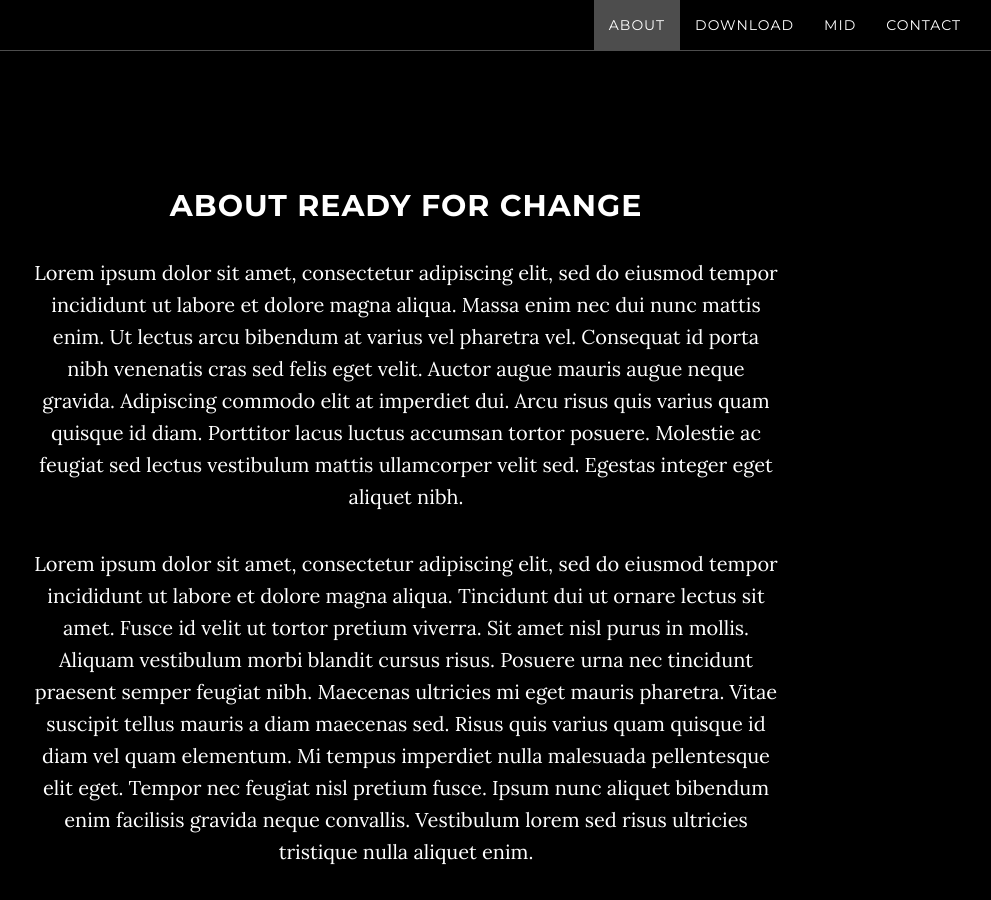
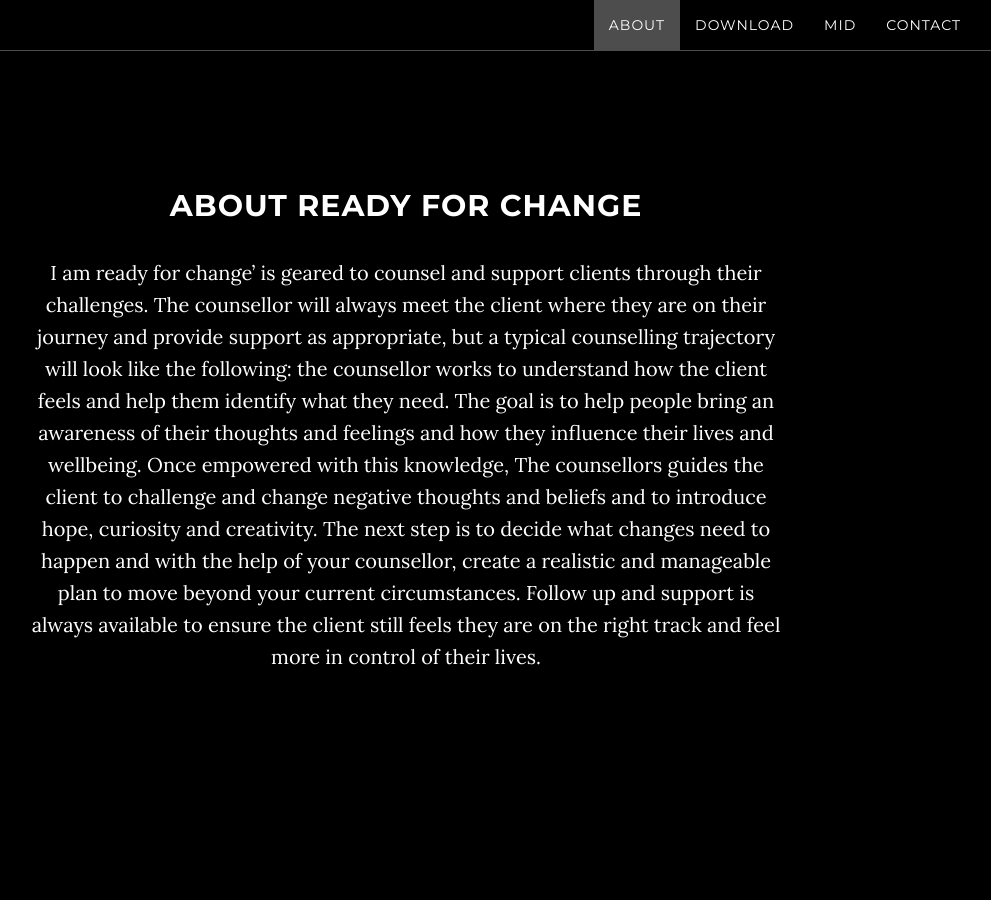
Before and after one commit to iamreadyforchange/iamreadyforchange.github.io, a Jekyll site: the page built from index.html, in a window 1280 px wide and 900 px high, scrolled down 911 px. Shown: the whole window, without its empty margins (234-1225 px from the left). Built offline with Jekyll 4.4.1, drawn with Linux system fonts in a browser that asks for light colours.

```diff
--- a/_includes/about.html
+++ b/_includes/about.html
@@ -3,8 +3,8 @@
         <div class="row">
             <div class="col-lg-8 col-lg-offset-2">
                 <h2>About Ready for Change</h2>
-                <p>Lorem ipsum dolor sit amet, consectetur adipiscing elit, sed do eiusmod tempor incididunt ut labore et dolore magna aliqua. Massa enim nec dui nunc mattis enim. Ut lectus arcu bibendum at varius vel pharetra vel. Consequat id porta nibh venenatis cras sed felis eget velit. Auctor augue mauris augue neque gravida. Adipiscing commodo elit at imperdiet dui. Arcu risus quis varius quam quisque id diam. Porttitor lacus luctus accumsan tortor posuere. Molestie ac feugiat sed lectus vestibulum mattis ullamcorper velit sed. Egestas integer eget aliquet nibh.</p>
-                <p>Lorem ipsum dolor sit amet, consectetur adipiscing elit, sed do eiusmod tempor incididunt ut labore et dolore magna aliqua. Tincidunt dui ut ornare lectus sit amet. Fusce id velit ut tortor pretium viverra. Sit amet nisl purus in mollis. Aliquam vestibulum morbi blandit cursus risus. Posuere urna nec tincidunt praesent semper feugiat nibh. Maecenas ultricies mi eget mauris pharetra. Vitae suscipit tellus mauris a diam maecenas sed. Risus quis varius quam quisque id diam vel quam elementum. Mi tempus imperdiet nulla malesuada pellentesque elit eget. Tempor nec feugiat nisl pretium fusce. Ipsum nunc aliquet bibendum enim facilisis gravida neque convallis. Vestibulum lorem sed risus ultricies tristique nulla aliquet enim.</p>
+                <p>I am ready for change’ is geared to counsel and support clients through their challenges. The counsellor will always meet the client where they are on their journey and provide support as appropriate, but a typical counselling trajectory will look like the following: the counsellor works to understand how the client feels and help them identify what they need. The goal is to help people bring an awareness of their thoughts and feelings and how they influence their lives and wellbeing. Once empowered with this knowledge, The counsellors guides the client to challenge and change negative thoughts and beliefs and to introduce hope, curiosity and creativity.
+                  The next step is to decide what changes need to happen and with the help of your counsellor, create a realistic and manageable plan to move beyond your current circumstances.  Follow up and support is always available to ensure the client still feels they are on the right track and feel more in control of their lives. </p>
             </div>
         </div>
     </section>
```
